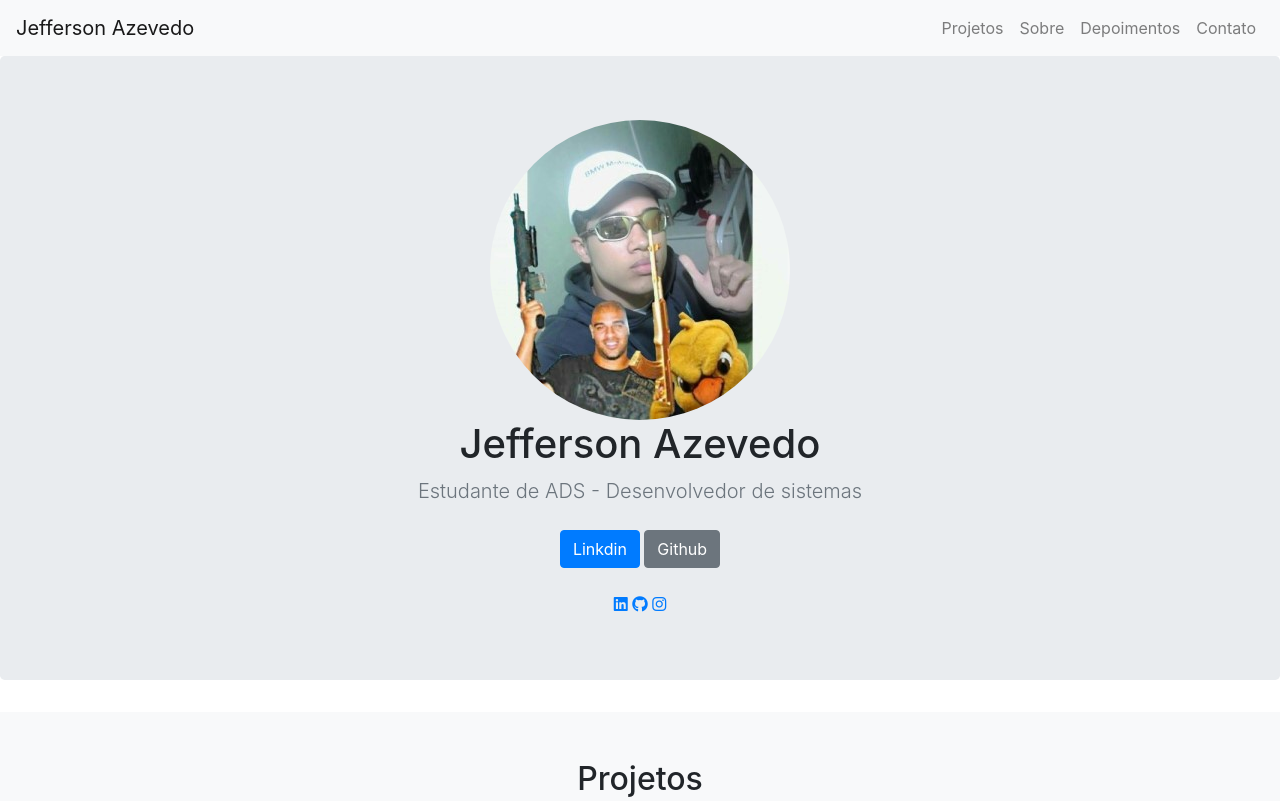
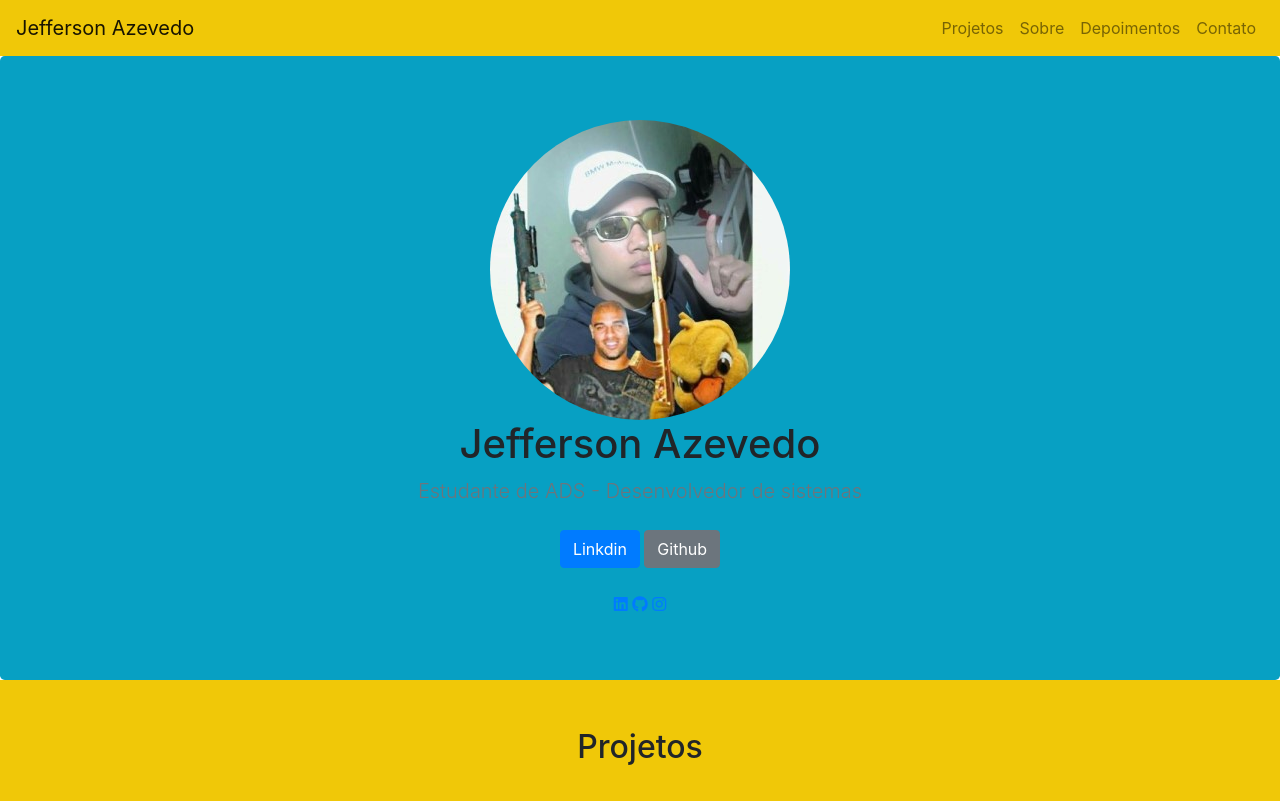
Before and after one commit to jeff7715/portifolio, a plain HTML site: page index.html in a window 1280 px wide. Shown: the top 801 px of the page. Drawn offline with nearby package versions, Linux system fonts and the light colour scheme.

Commit message:
alterando cores

```diff
--- a/index.html
+++ b/index.html
@@ -20,6 +20,14 @@
             width: auto;
             max-width: 100%;
             border-radius: 50%;
+        }
+
+        .bg-light {
+        background-color: #F0C808!important;
+        }
+
+        .jumbotron {
+            margin-bottom: 0;
         }
     </style>
 
@@ -69,7 +77,7 @@
         </div>
       </nav>
 
-      <section class="jumbotron text-center">
+      <section style="background-color: #07A0C3;"  class="jumbotron text-center">
         <div class="container">
             <img class="foto-perfil" width="200" height="200" src="foto.jpg">
           <h1 class="jumbotron-heading">Jefferson Azevedo</h1>
```
